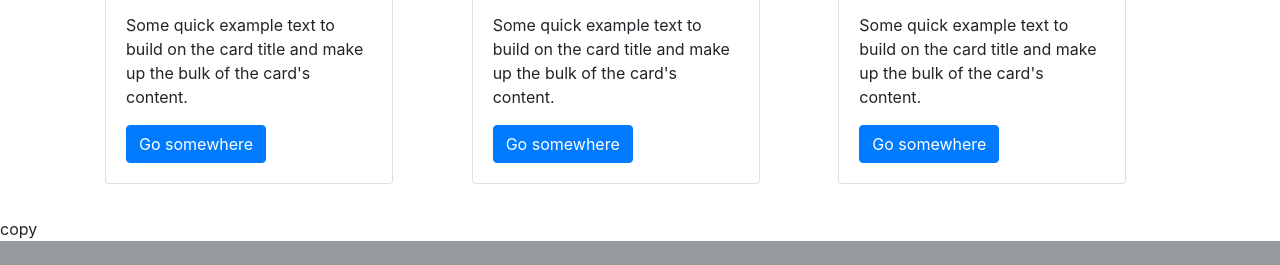
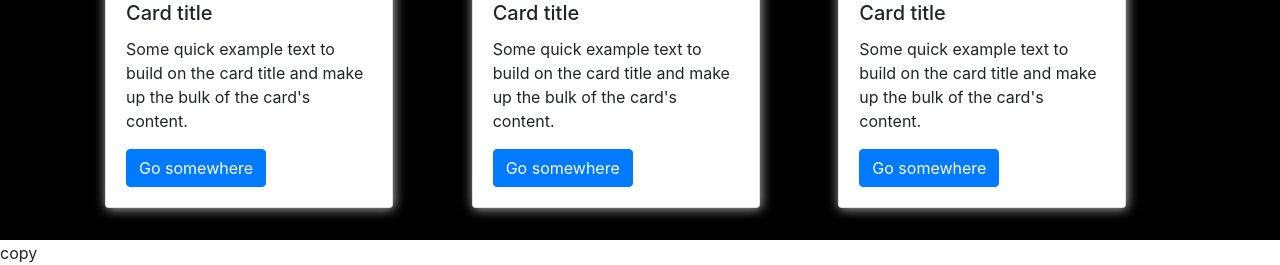
Before and after one commit to elineda/ecommerce, a PHP site: page /index1.php in a window 1280 px wide. Shown: the part 2083-2348 px from the top of the page. Before the commit the page ends 2324 px from the top, so only its background shows below. Run offline with PHP 8.4, Linux system fonts and the light colour scheme.

Commit message:
rajout d'un dossier scss

```diff
--- a/index1.php
+++ b/index1.php
@@ -55,14 +55,13 @@
     </form>
   </div>
 </nav>
-
     </header>
     <main>
       <ol class="breadcrumb">
         <li class="breadcrumb-item active" aria-current="page">Home</li>
       </ol>
 <!-- caroussel-->
-
+<br
       <div id="carouselExampleIndicators" class="carousel slide" data-ride="carousel">
   <ol class="carousel-indicators">
     <li data-target="#carouselExampleIndicators" data-slide-to="0" class="active"></li>
--- a/style1.css
+++ b/style1.css
@@ -42,9 +42,15 @@ header {
 
 main {
   margin: 0 auto;
+  background-color: black;
+  text-decoration: white;
 }
 main .breadcrumb {
   background-color: white !important;
+  border-radius: 0;
 }
+.card{
+  box-shadow: 1px 1px 12px #B7B5B5;
 
+}
 /*# sourceMappingURL=style.css.map */
```
Also changed, not shown: scss.css (added).
